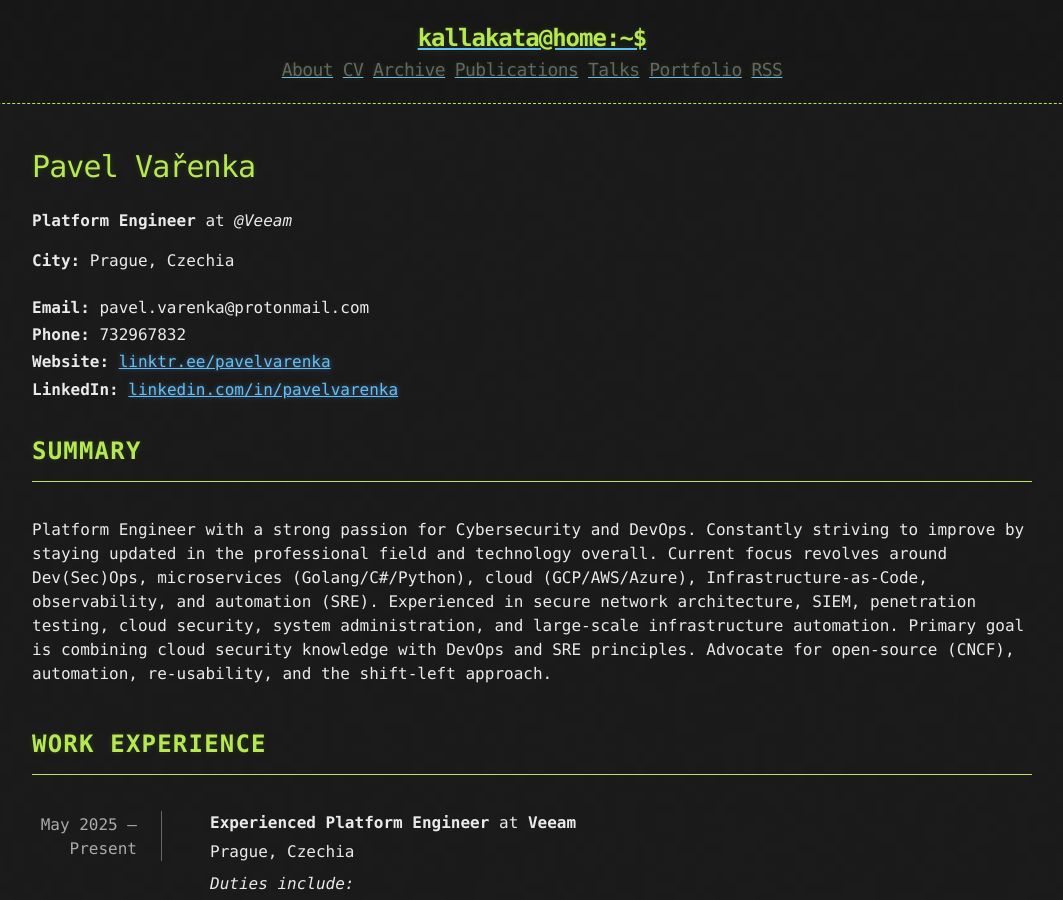
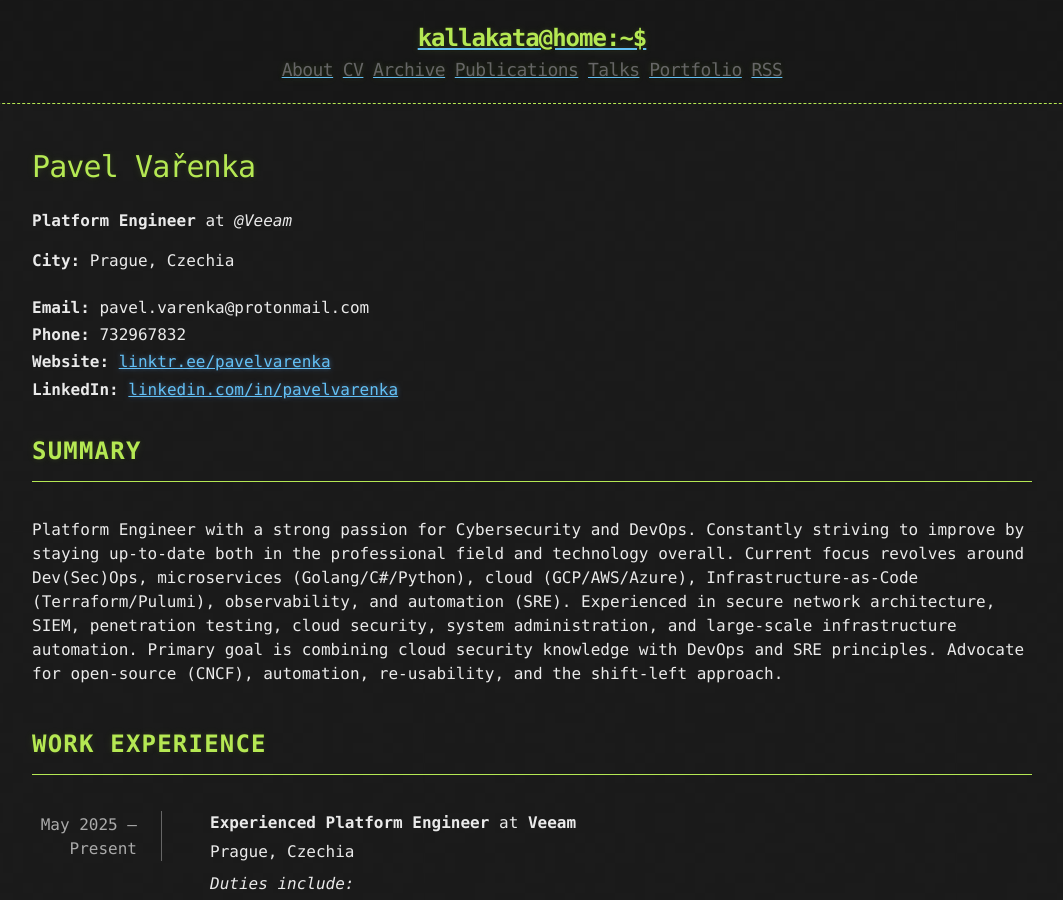
Before and after one commit to kallakata/kallakata.github.io, a Jekyll site: the page built from cv.md, in a window 1280 px wide and 900 px high. Shown: the whole window, without its empty margins (108-1171 px from the left). Built offline with Jekyll 4.4.1, drawn with Linux system fonts in a browser that asks for light colours.

Commit message:
Update cv.md

```diff
--- a/cv.md
+++ b/cv.md
@@ -21,7 +21,7 @@ redirect_from:
 
 <section class="cv-section">
   <h2 class="cv-section-title">Summary</h2>
-  <p>Platform Engineer with a strong passion for Cybersecurity and DevOps. Constantly striving to improve by staying updated in the professional field and technology overall. Current focus revolves around Dev(Sec)Ops, microservices (Golang/C#/Python), cloud (GCP/AWS/Azure), Infrastructure-as-Code, observability, and automation (SRE). Experienced in secure network architecture, SIEM, penetration testing, cloud security, system administration, and large-scale infrastructure automation. Primary goal is combining cloud security knowledge with DevOps and SRE principles. Advocate for open-source (CNCF), automation, re-usability, and the shift-left approach.</p>
+  <p>Platform Engineer with a strong passion for Cybersecurity and DevOps. Constantly striving to improve by staying up-to-date both in the professional field and technology overall. Current focus revolves around Dev(Sec)Ops, microservices (Golang/C#/Python), cloud (GCP/AWS/Azure), Infrastructure-as-Code (Terraform/Pulumi), observability, and automation (SRE). Experienced in secure network architecture, SIEM, penetration testing, cloud security, system administration, and large-scale infrastructure automation. Primary goal is combining cloud security knowledge with DevOps and SRE principles. Advocate for open-source (CNCF), automation, re-usability, and the shift-left approach.</p>
 </section>
 
 <section class="cv-section">
```
